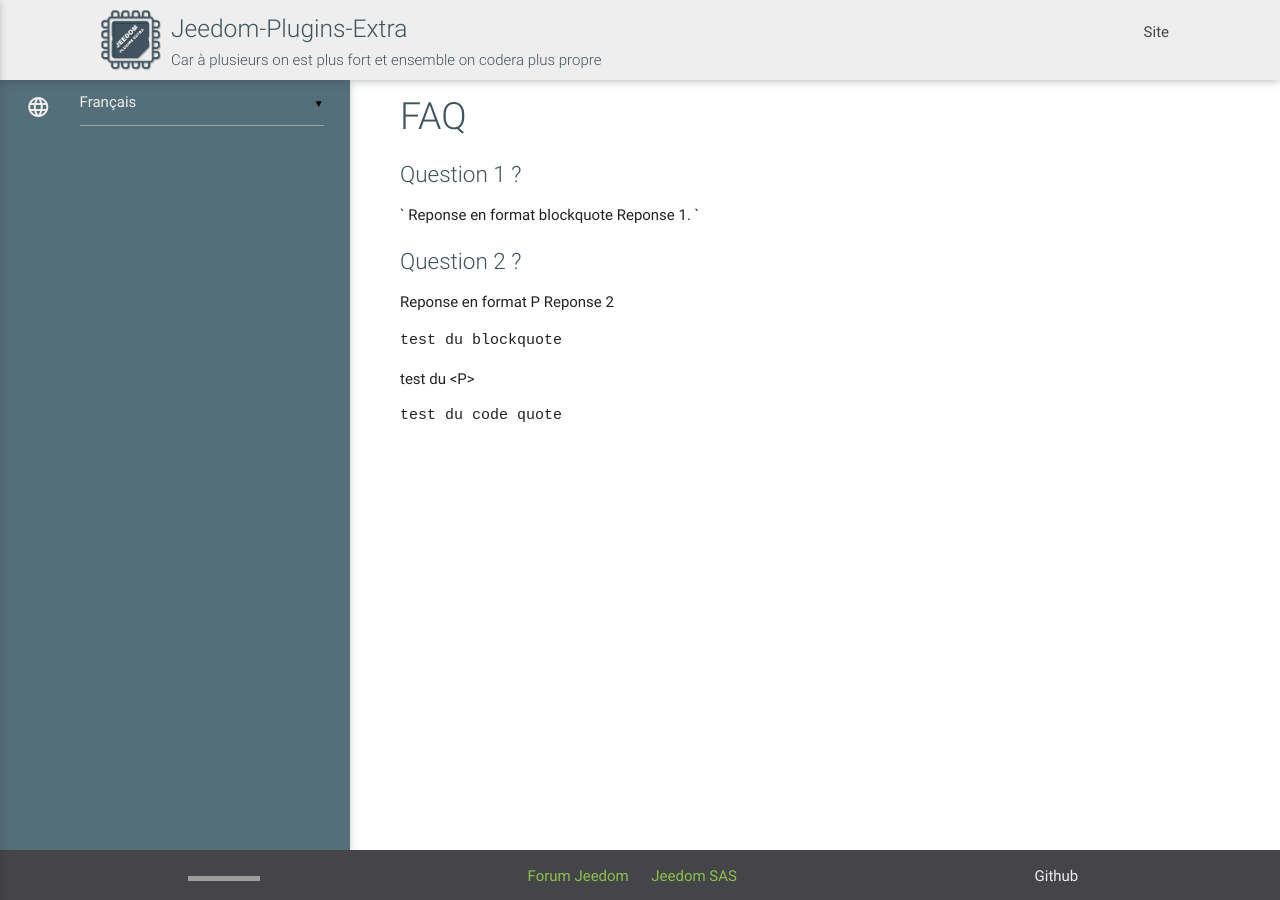
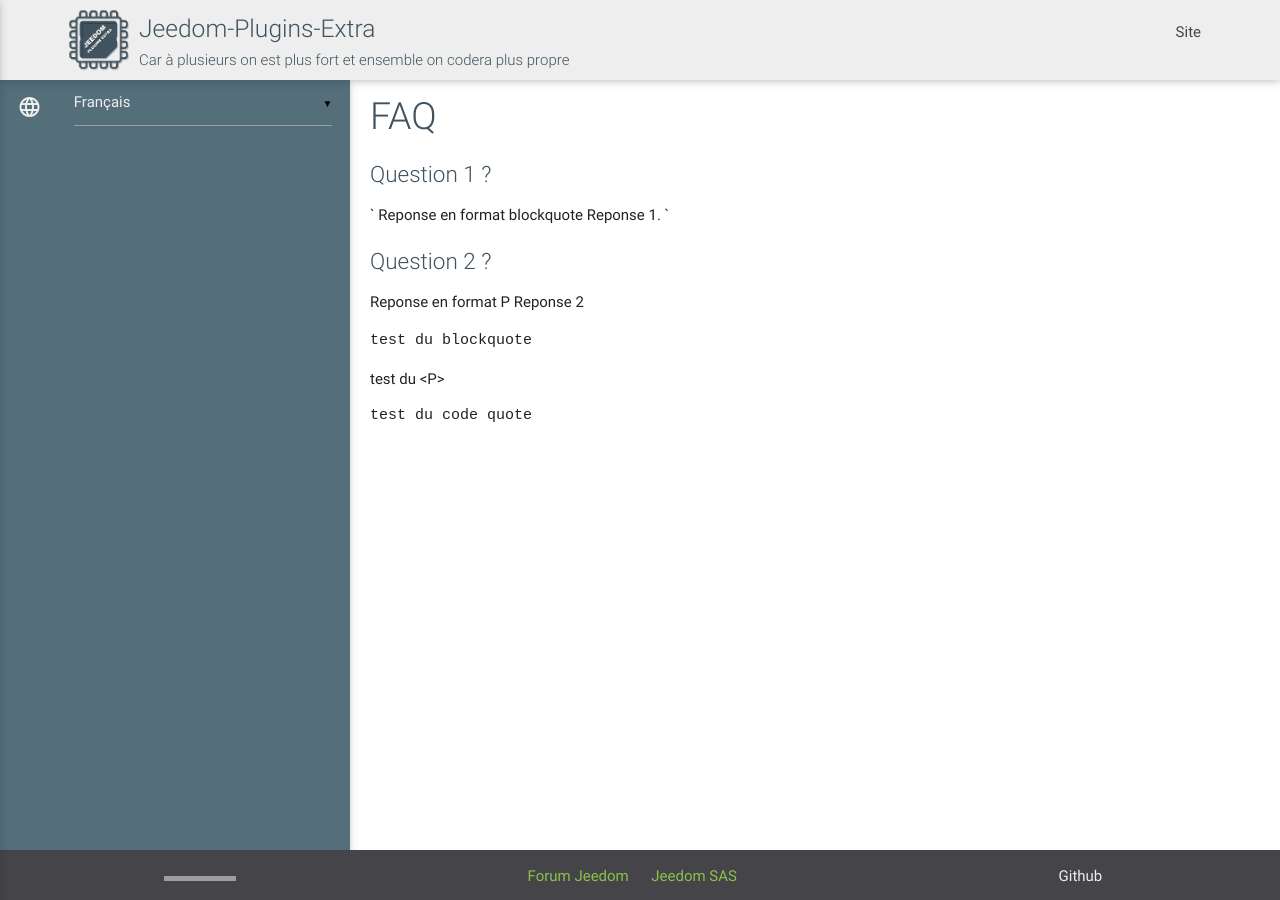
Before and after one commit to rjullien/testPluginTemplateV2, a Jekyll site: the page built from fr_FR/faq.md, in a window 1280 px wide. Built offline with Jekyll 4.4.1, drawn with Linux system fonts in a browser that asks for light colours; our own code applies the rules of GitHub Pages for plain Markdown files; grey boxes are pictures that could not be loaded.

Commit message:
optimise design

```diff
--- a/assets/css/styles.css
+++ b/assets/css/styles.css
@@ -26,10 +26,18 @@ line-height: 0.8;
 font-size: 1.9rem;
 }
 
+.navbar-fixed {
+    height: 80px;
+}
+
+@media only screen and (min-width: 900px)
 .container {
-  margin: 0 auto;
-  max-width: 1280px !important;
-  width: 80% !important;
+    width: 85%;
+}
+
+@media only screen and (min-width: 601px)
+.container {
+    width: 93% !important;
 }
 
 .sel_lang , .material-icons{
@@ -51,7 +59,7 @@ font-size: 1.9rem;
 	margin-left : 20px !important;
 }
 #div_content {
-	padding-left : 400px !important;
+	padding-left : 370px !important;
 }
 #side-nav {
 	background-color:#546e7a !important;
@@ -86,7 +94,7 @@ nav ul a,nav {
 }
 .container {
 	@media only screen and (min-width: 993px){
-		width: 85% !important;
+		width: 90% !important;
 	}
 }
 
```
